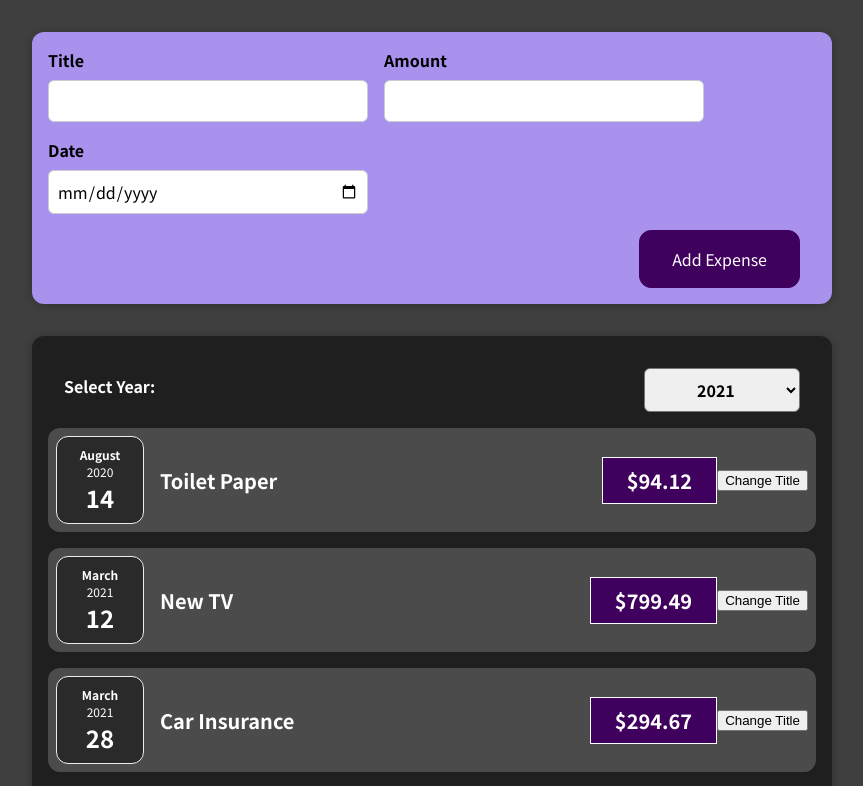
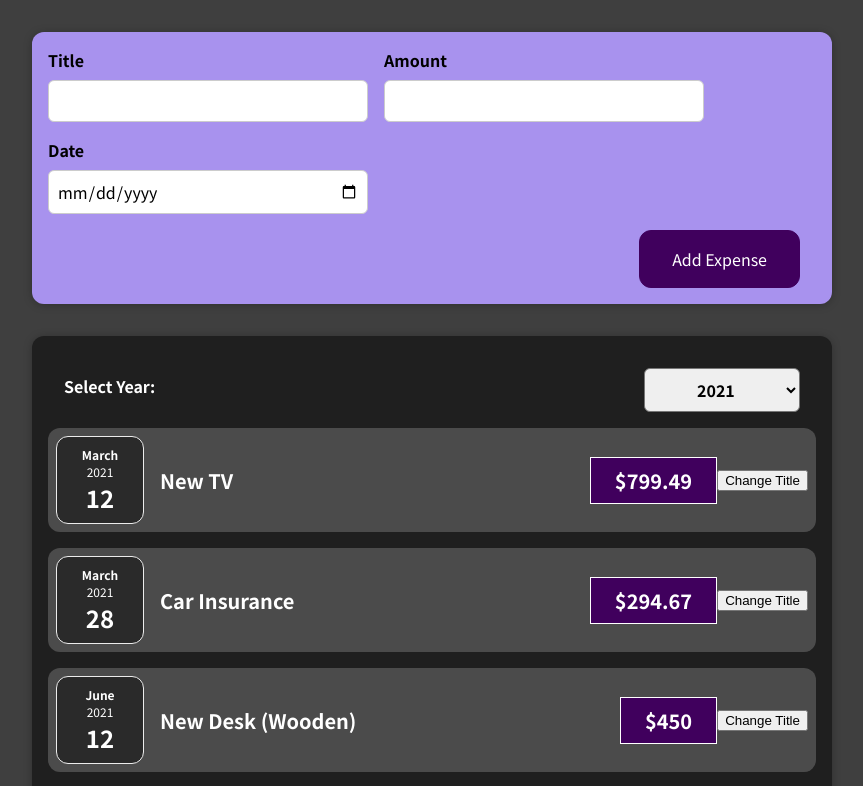
Before and after one commit to aceofbassgreg/udemy-react-complete-guide, a React (Create React App) app: page / in a window 1280 px wide. Shown: the top 786 px of the page, without its empty margins (208-1071 px from the left). Built offline with nearby package versions, Linux system fonts and the light colour scheme.

Commit message:
Filter expenses by year, only show those for year selected

```diff
--- a/src/components/Expenses/Expenses.js
+++ b/src/components/Expenses/Expenses.js
@@ -6,18 +6,21 @@ import './Expenses.css';
 
 function Expenses(props) {
   const [filteredYear, setFilteredYear] = useState('2021');
-
   const filterByDate = (year) => {
     setFilteredYear(year)
-    console.log(year)
   }
+
+  const filteredExpenses = props.expenses.filter((expense) => {
+    const year = expense.date.getFullYear();
+    return year.toString() === filteredYear
+  })
 
   return (
     <div>
       <Card className="expenses">
       <ExpenseFilter selectedDateFilter={ filteredYear } onChangeDateFilter={ filterByDate }/>
       {
-        props.expenses.map(expenseItem => {
+        filteredExpenses.map(expenseItem => {
           return(
             <ExpenseItem key={expenseItem.id}
                          title={expenseItem.title}
```
